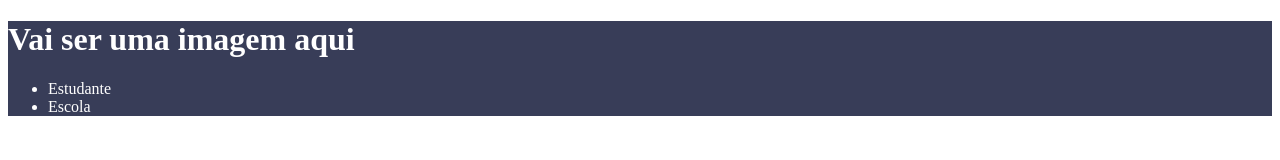
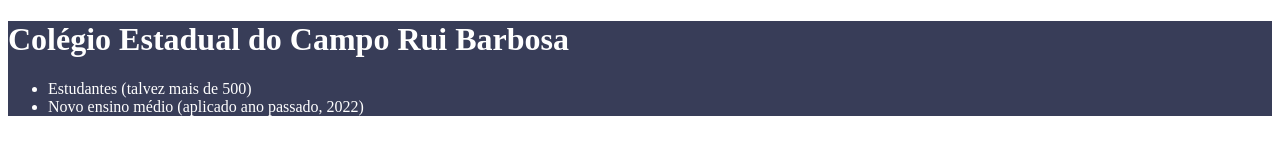
Before and after one commit to andreivinicius/Site-escola, a plain HTML site: page index.html in a window 1280 px wide. Drawn offline with Linux system fonts and the light colour scheme.

Commit message:
Update index.html

```diff
--- a/index.html
+++ b/index.html
@@ -9,10 +9,10 @@
 </head>
 <body>
     <header>
-        <h1>Vai ser uma imagem aqui</h1>
+        <h1>Colégio Estadual do Campo Rui Barbosa</h1>
         <ul>
-        <li>Estudante</li>
-        <li>Escola</li>
+        <li>Estudantes (talvez mais de 500)</li>
+        <li>Novo ensino médio (aplicado ano passado, 2022)</li>
         </ul>
        </header>
 </body>
```
